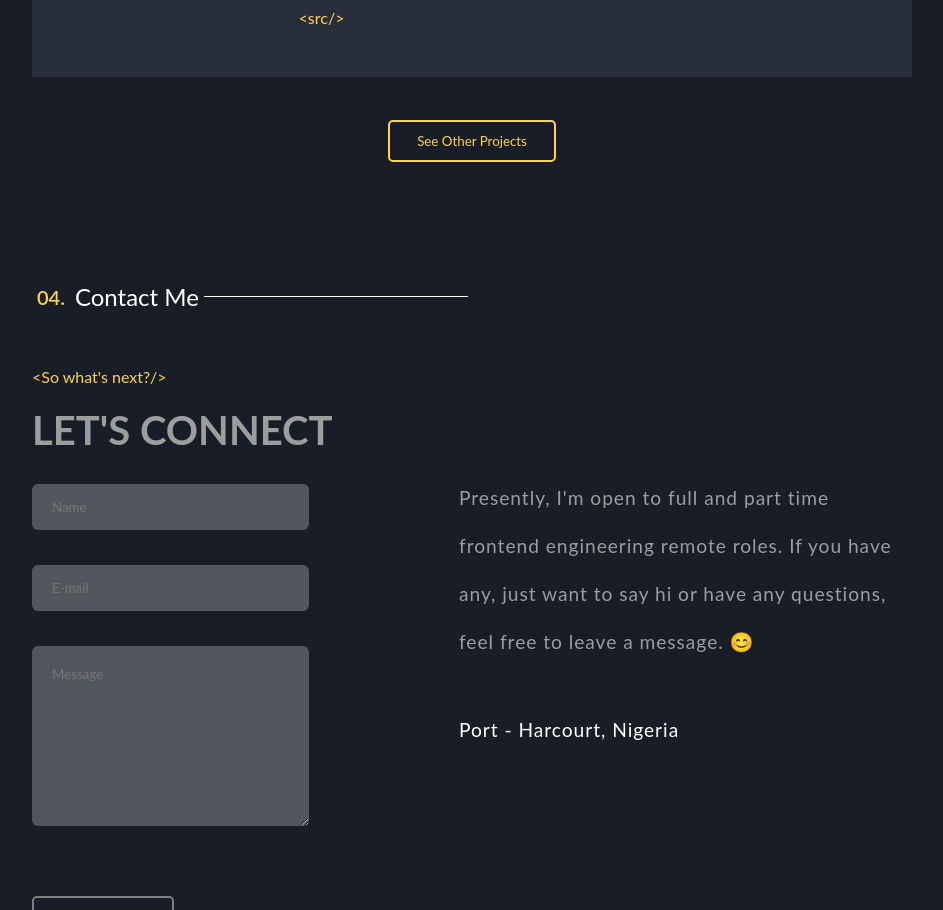
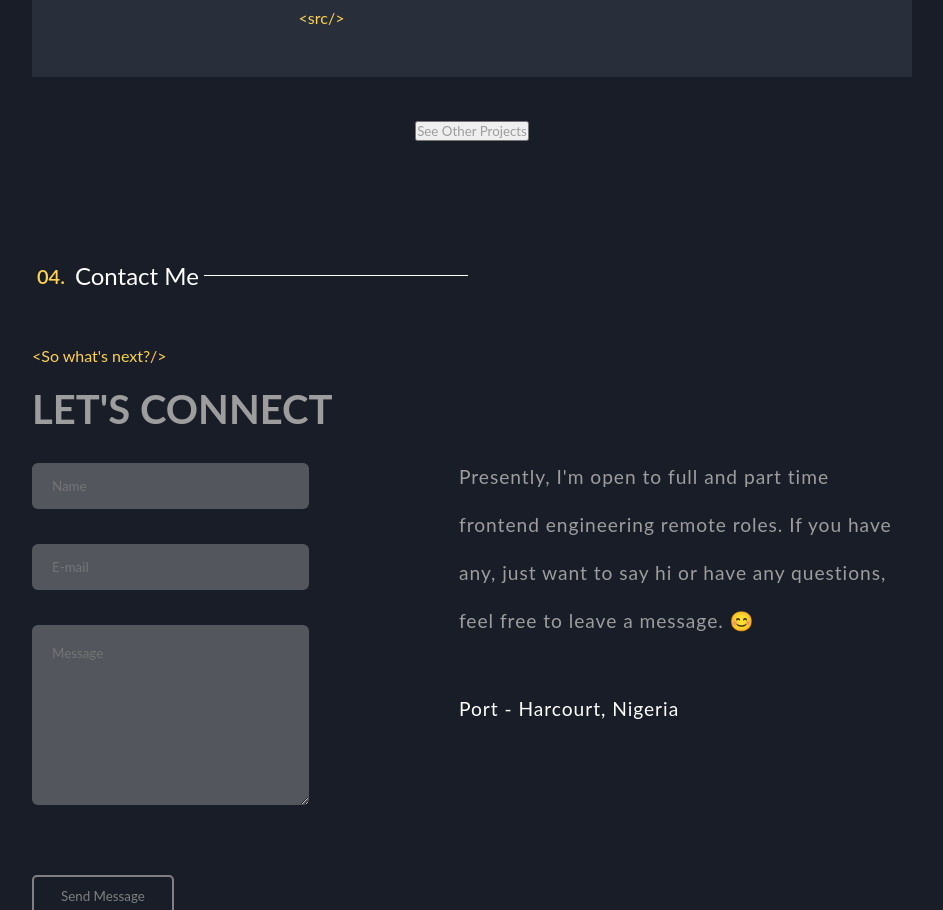
Before and after one commit to valentinesamuel/portfolio, an Angular app: page / in a window 1280 px wide. Shown: the part 2835-3745 px from the top of the page, without its empty margins (168-1111 px from the left). Built offline with nearby package versions, Linux system fonts and the light colour scheme; a web font is replaced by a local one.

Commit message:
feat: removed import from archived component

```diff
--- a/src/app/archive-projects/archive-projects.component.scss
+++ b/src/app/archive-projects/archive-projects.component.scss
@@ -1,4 +1,4 @@
-@import "../home/home.component.scss";
+// @import "../home/home.component.scss";
 
 
 .see-others {
@@ -6,7 +6,7 @@
   margin: 43px 0 120px 0;
 
   .seeArchive {
-    @extend .btn;
+    // @extend .btn;
   }
 }
 .other-projects {
```
